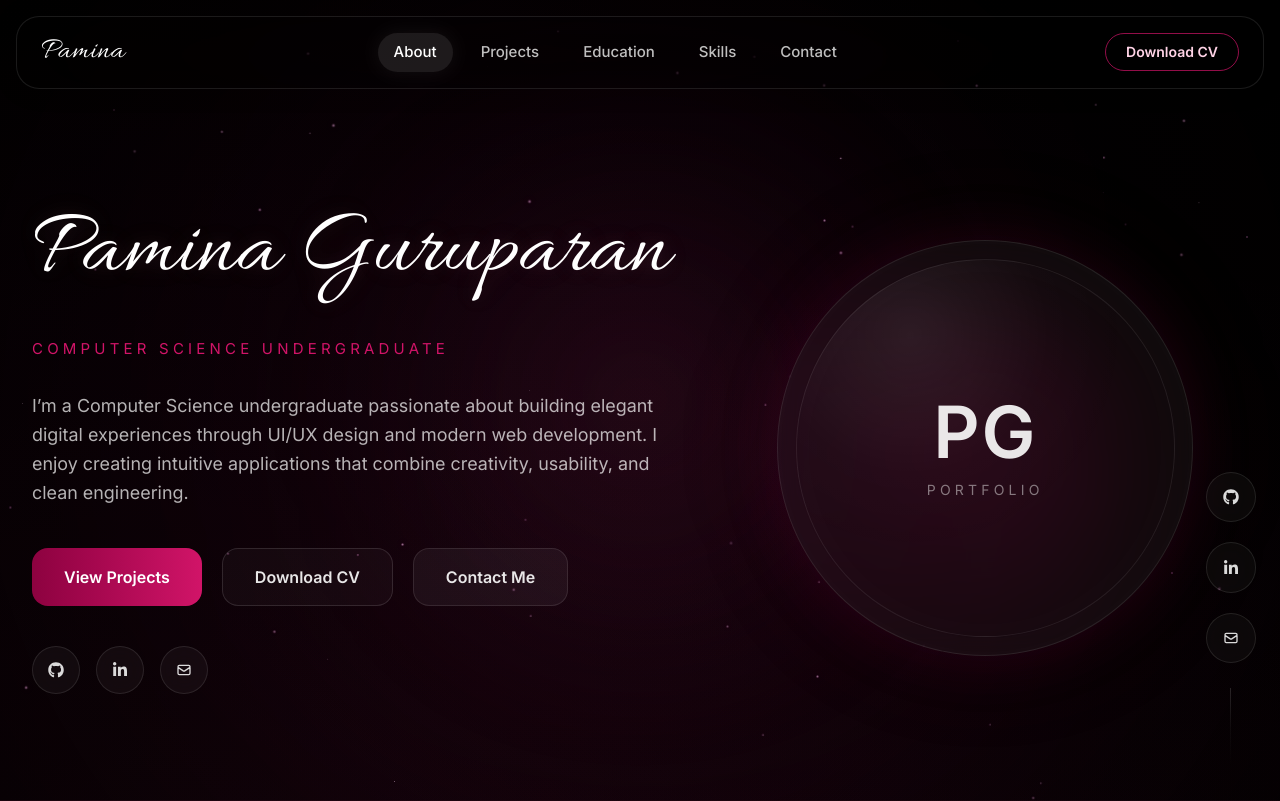
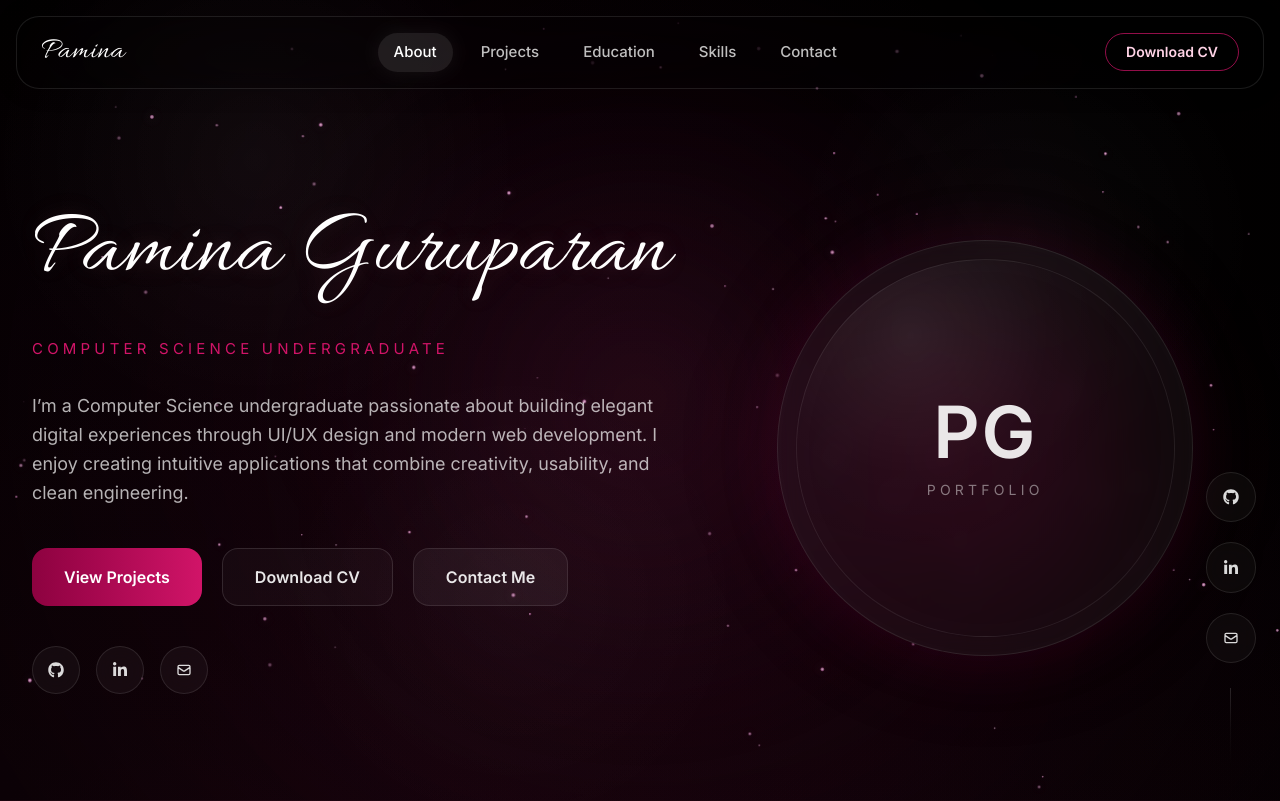
Before and after one commit to pamina-guru/pamina-portfolio, a React (Vite) app: page / in a window 1280 px wide. Shown: the top 801 px of the page. Built offline with nearby package versions, Linux system fonts and the light colour scheme.

Commit message:
Update favicon

```diff
--- a/index.html
+++ b/index.html
@@ -3,7 +3,7 @@
   <head>
     <meta charset="UTF-8" />
 
-    <link rel="icon" type="image/svg+xml" href="/vite.svg" />
+    <link rel="icon" type="image/png" href="/favicon.png" />
 
     <meta name="viewport" content="width=device-width, initial-scale=1.0" />
     <link
--- a/src/components/Hero.jsx
+++ b/src/components/Hero.jsx
@@ -7,7 +7,7 @@ function Hero() {
   return (
     <section
       id="home"
-      className="relative min-h-screen overflow-hidden px-6 pt-36 pb-12 text-white md:px-8 md:pt-40"
+      className="relative isolate min-h-screen overflow-hidden px-6 pt-36 pb-12 text-white md:px-8 md:pt-40"
     >
       <HeroParticles />
 
--- a/src/components/HeroParticles.jsx
+++ b/src/components/HeroParticles.jsx
@@ -2,20 +2,22 @@ import { useMemo } from "react";
 
 function HeroParticles() {
   const particles = useMemo(() => {
-    return Array.from({ length: 70 }, (_, i) => ({
+    return Array.from({ length: 110 }, (_, i) => ({
       id: i,
-      size: Math.random() * 2.5 + 1,
+      size: Math.random() * 3.2 + 1.2,
       left: Math.random() * 100,
       top: Math.random() * 100,
-      duration: Math.random() * 10 + 10,
-      delay: Math.random() * 8,
-      opacity: Math.random() * 0.5 + 0.2,
+      duration: Math.random() * 12 + 8,
+      delay: Math.random() * 6,
+      opacity: Math.random() * 0.65 + 0.3,
     }));
   }, []);
 
   return (
     <div className="pointer-events-none absolute inset-0 overflow-hidden">
-      <div className="absolute inset-0 bg-[radial-gradient(circle_at_center,rgba(20,0,18,0.18),rgba(0,0,0,0.55))]" />
+      <div className="absolute inset-0 bg-[radial-gradient(circle_at_center,rgba(30,0,24,0.10),rgba(0,0,0,0.38))]" />
+
+      <div className="absolute inset-0 bg-[radial-gradient(circle_at_20%_20%,rgba(255,255,255,0.04),transparent_22%),radial-gradient(circle_at_80%_30%,rgba(255,255,255,0.03),transparent_20%),radial-gradient(circle_at_40%_75%,rgba(255,255,255,0.025),transparent_24%)]" />
 
       {particles.map((particle) => (
         <span
--- a/src/index.css
+++ b/src/index.css
@@ -106,13 +106,16 @@ body {
   border-radius: 9999px;
   background: radial-gradient(
     circle,
-    rgba(255, 210, 245, 0.95) 0%,
-    rgba(214, 116, 190, 0.55) 55%,
+    rgba(255, 245, 250, 1) 0%,
+    rgba(255, 185, 230, 0.92) 28%,
+    rgba(214, 116, 190, 0.72) 58%,
+    rgba(214, 116, 190, 0.18) 82%,
     transparent 100%
   );
   box-shadow:
-    0 0 10px rgba(220, 120, 255, 0.35),
-    0 0 18px rgba(255, 255, 255, 0.08);
+    0 0 12px rgba(255, 190, 235, 0.42),
+    0 0 26px rgba(220, 120, 255, 0.22),
+    0 0 40px rgba(255, 255, 255, 0.06);
   animation-name: heroFloatParticle;
   animation-timing-function: ease-in-out;
   animation-iteration-count: infinite;
@@ -234,19 +237,22 @@ body {
 
 @keyframes heroFloatParticle {
   0% {
-    transform: translate3d(0, 0, 0) scale(1);
+    transform: translate3d(0, 0, 0) scale(0.95);
   }
-  25% {
-    transform: translate3d(16px, -24px, 0) scale(1.12);
+  20% {
+    transform: translate3d(10px, -18px, 0) scale(1.08);
   }
-  50% {
-    transform: translate3d(-10px, -48px, 0) scale(0.95);
+  40% {
+    transform: translate3d(-8px, -36px, 0) scale(0.96);
   }
-  75% {
-    transform: translate3d(20px, -18px, 0) scale(1.05);
+  60% {
+    transform: translate3d(14px, -52px, 0) scale(1.12);
+  }
+  80% {
+    transform: translate3d(-6px, -26px, 0) scale(1.02);
   }
   100% {
-    transform: translate3d(0, 0, 0) scale(1);
+    transform: translate3d(0, 0, 0) scale(0.95);
   }
 }
 
```
Also changed, not shown: public/favicon.png (added).
